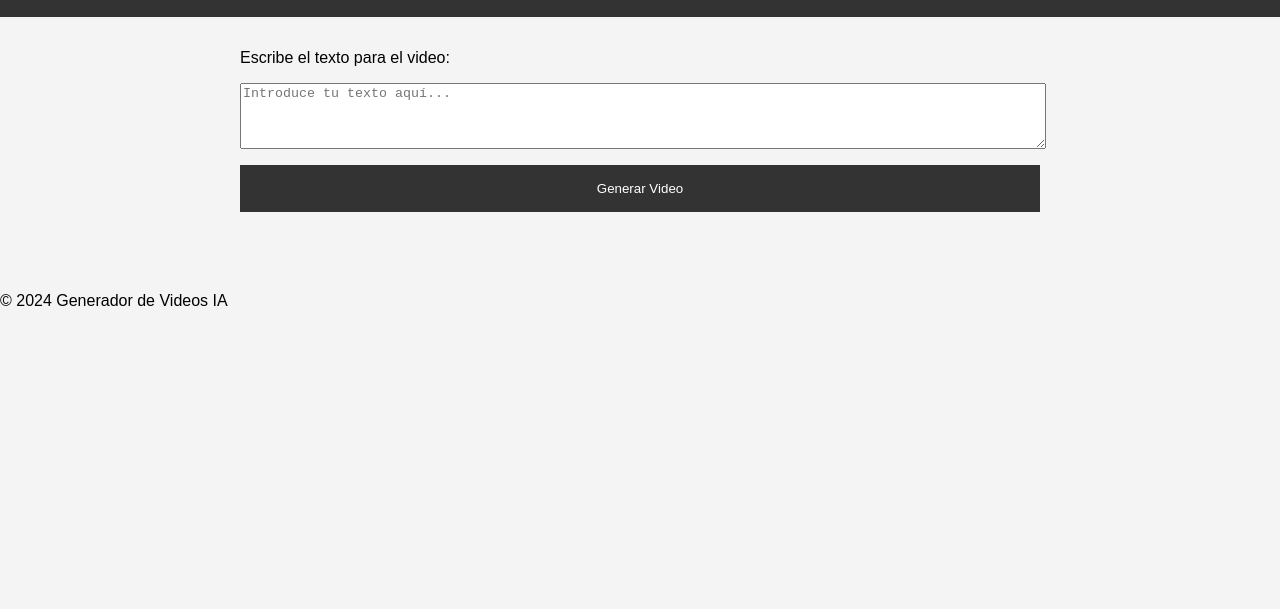
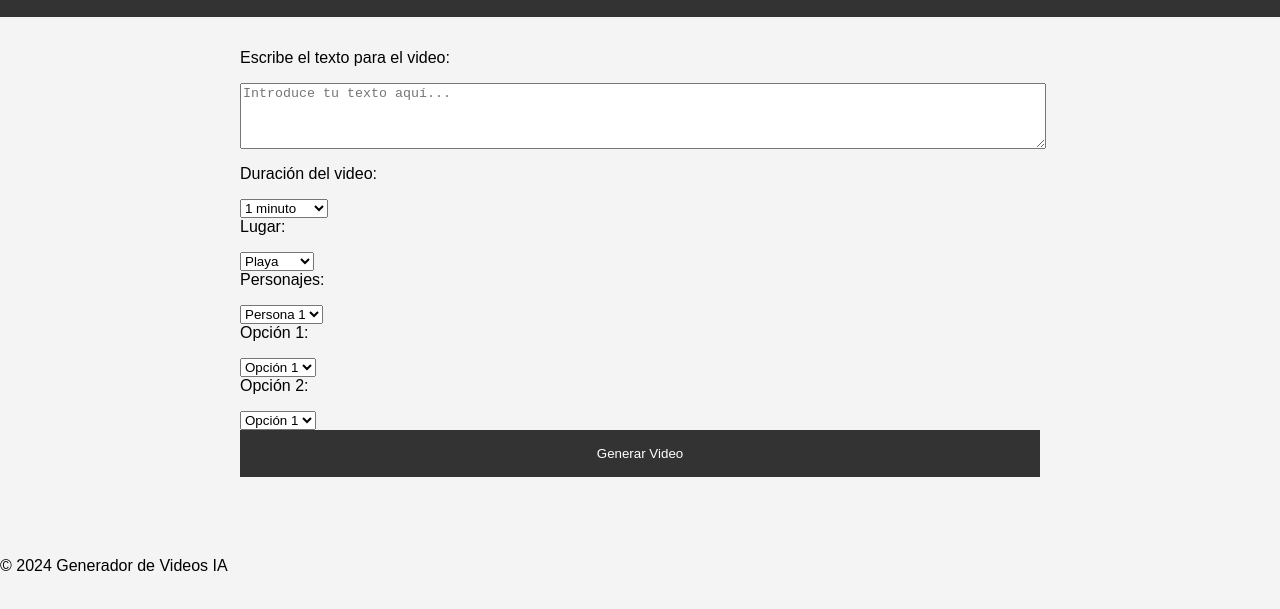
Before and after one commit to Manolo98gt/Peliculasia, a plain HTML site: page index.html in a window 1280 px wide. Shown: the part 95-704 px from the top of the page. Drawn offline with Linux system fonts and the light colour scheme.

Commit message:
index.html

```diff
--- a/index.html
+++ b/index.html
@@ -16,6 +16,46 @@
             <label for="text-input">Escribe el texto para el video:</label>
             <textarea id="text-input" rows="4" cols="50" placeholder="Introduce tu texto aquí..."></textarea>
 
+            <label for="duration-select">Duración del video:</label>
+            <select id="duration-select">
+                <option value="1">1 minuto</option>
+                <option value="2">2 minutos</option>
+                <option value="3">3 minutos</option>
+                <option value="4">4 minutos</option>
+                <option value="5">5 minutos</option>
+                <option value="10">10 minutos</option>
+                <option value="15">15 minutos</option>
+            </select>
+
+            <label for="location-select">Lugar:</label>
+            <select id="location-select">
+                <option value="playa">Playa</option>
+                <option value="montana">Montaña</option>
+                <option value="ciudad">Ciudad</option>
+                <option value="campo">Campo</option>
+            </select>
+
+            <label for="characters-select">Personajes:</label>
+            <select id="characters-select">
+                <option value="persona1">Persona 1</option>
+                <option value="persona2">Persona 2</option>
+                <option value="animal">Animal</option>
+                <option value="robot">Robot</option>
+            </select>
+
+            <!-- Agrega más opciones aquí -->
+            <label for="option1-select">Opción 1:</label>
+            <select id="option1-select">
+                <option value="opcion1">Opción 1</option>
+                <option value="opcion2">Opción 2</option>
+            </select>
+
+            <label for="option2-select">Opción 2:</label>
+            <select id="option2-select">
+                <option value="opcion1">Opción 1</option>
+                <option value="opcion2">Opción 2</option>
+            </select>
+
             <button id="generate-button">Generar Video</button>
         </section>
 
```
